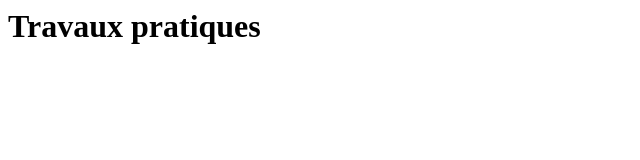
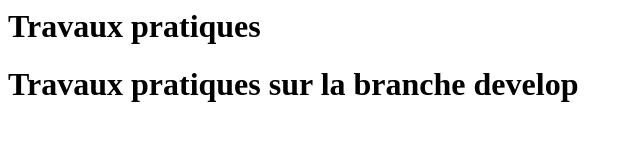
Before and after one commit to isolaf/TP_GIT_3, a plain HTML site: page index.html in a window 1280 px wide. Shown: the whole page, without its empty margins (0-640 px from the left). Drawn offline with Linux system fonts and the light colour scheme.

Commit message:
modification sur la branche develop

```diff
--- a/index.html
+++ b/index.html
@@ -1 +1,2 @@
 <h1> Travaux pratiques </h1>
+<h1> Travaux pratiques sur la branche develop </h1>
```
